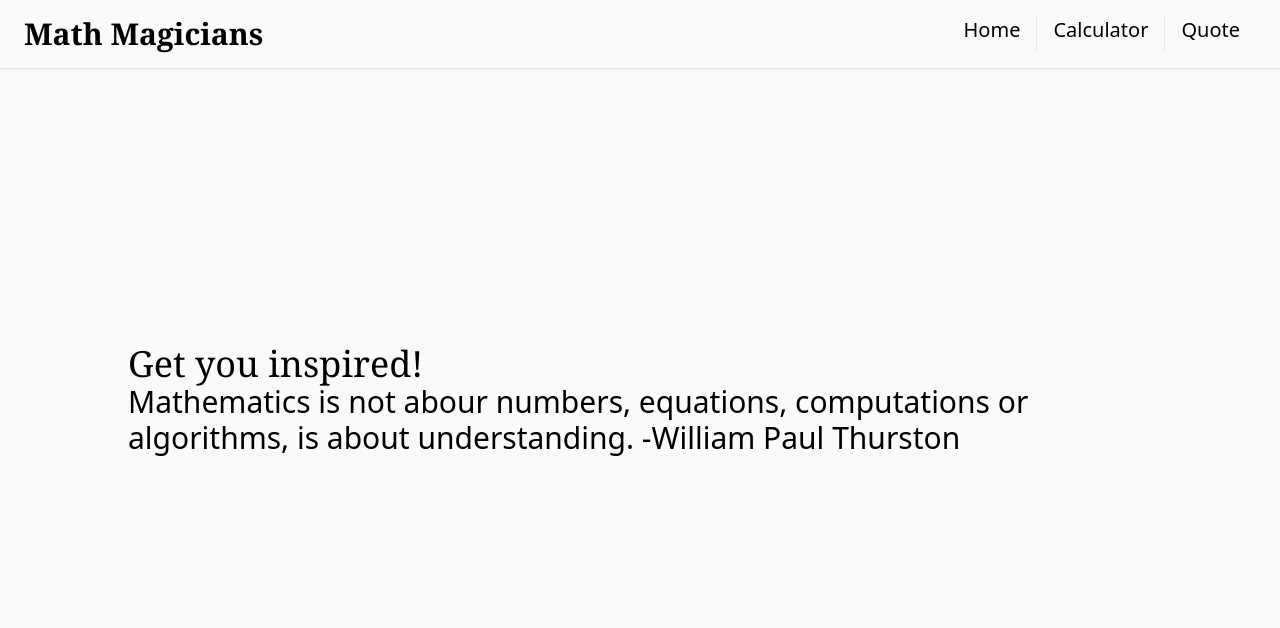
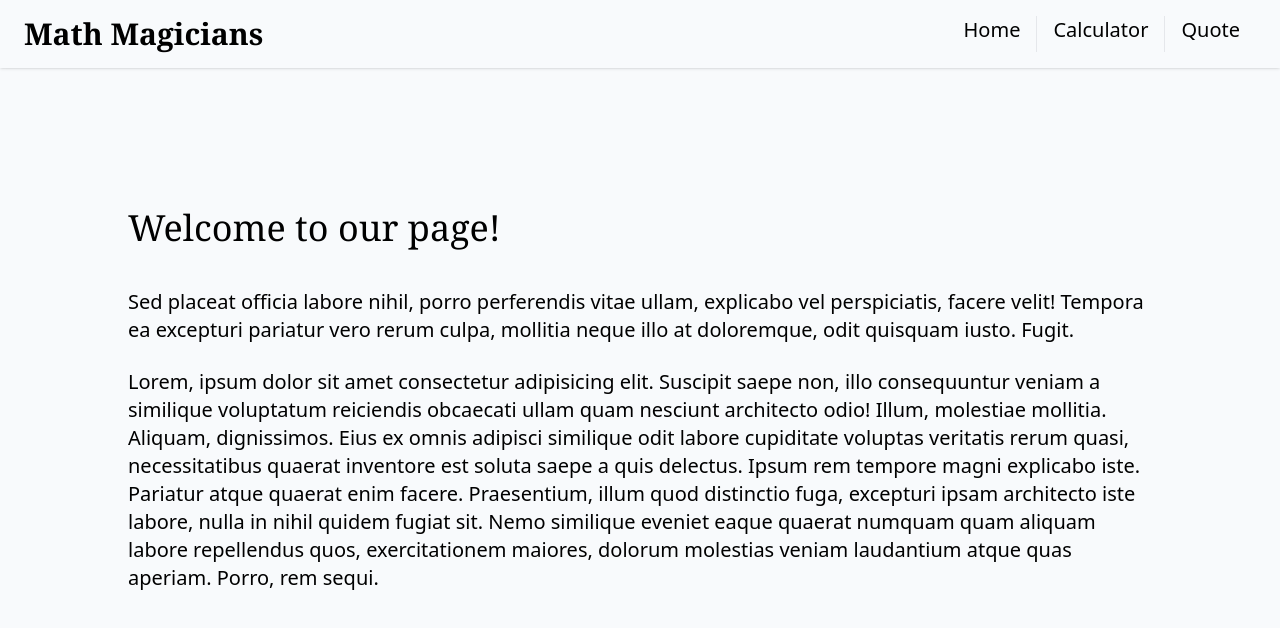
Before and after one commit to williamrolando88/math-magicians, a React (Create React App) app: page / in a window 1280 px wide. Shown: the top 628 px of the page. Built offline with nearby package versions, Linux system fonts and the light colour scheme.

Commit message:
Add router elements

```diff
--- a/src/components/App.jsx
+++ b/src/components/App.jsx
@@ -3,7 +3,7 @@ import Calculator from './Calculator';
 
 const App = () => {
   return (
-    <main className="flex">
+    <main className="flex w-4/5 justify-between items-center">
       <h2 className="text-4xl font-serif">Give me something to calculate!</h2>
       <div className="">
         <Calculator />
--- a/src/index.js
+++ b/src/index.js
@@ -1,6 +1,7 @@
 import React from 'react';
 import ReactDOM from 'react-dom';
-import Calculator from './components/Calculator';
+import { BrowserRouter, Switch, Route } from 'react-router-dom';
+import App from './components/App';
 import Home from './components/Home';
 import Navbar from './components/Navbar';
 import Quote from './components/Quote';
@@ -8,12 +9,22 @@ import './index.css';
 
 ReactDOM.render(
   <React.StrictMode>
-    <Navbar />
-    <div className="h-screen bg-slate-50 flex items-center justify-center">
-      {/* <Home /> */}
-      {/* <Calculator /> */}
-      <Quote />
-    </div>
+    <BrowserRouter>
+      <Navbar />
+      <div className="h-screen bg-slate-50 flex items-center justify-center">
+        <Switch>
+          <Route path="/">
+            <Home />
+          </Route>
+          <Route path="/calculator">
+            <Quote />
+          </Route>
+          <Route path="/quote">
+            <App />
+          </Route>
+        </Switch>
+      </div>
+    </BrowserRouter>
   </React.StrictMode>,
   document.getElementById('root'),
 );
```
